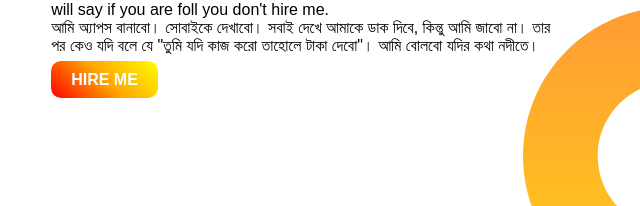
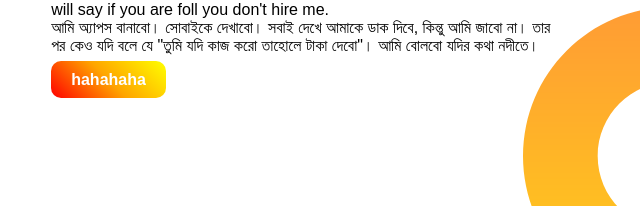
Before and after one commit to SahilImrose/web-protfolio, a plain HTML site: page index.html in a window 1280 px wide. Shown: the part 594-800 px from the top of the page, 640-1280 px from the left. Drawn offline with Linux system fonts and the light colour scheme.

Commit message:
first web

```diff
--- a/index.html
+++ b/index.html
@@ -25,7 +25,7 @@
  <div class="sahil">
   <h3>My second dream</h3>
   <p>I will make apps. I will show it to everyone. Everyone will see and call me, but I will not go. After that, if someone says, "If you work, I'll pay." I will say if you are foll you don't hire me. <br> আমি অ্যাপস বানাবো। সোবাইকে দেখাবো। সবাই দেখে আমাকে ডাক দিবে, কিন্তু আমি জাবো না। তার পর কেও যদি বলে যে "তুমি যদি কাজ করো তাহোলে টাকা দেবো"। আমি বোলবো যদির কথা নদীতে।  </p>
-  <a class="hada" target="-blank" href="https://www.facebook.com/">HIRE ME</a>
+  <a class="hada" target="-blank" href="https://www.facebook.com/">hahahaha</a>
  </div>
  </section>
 
```
